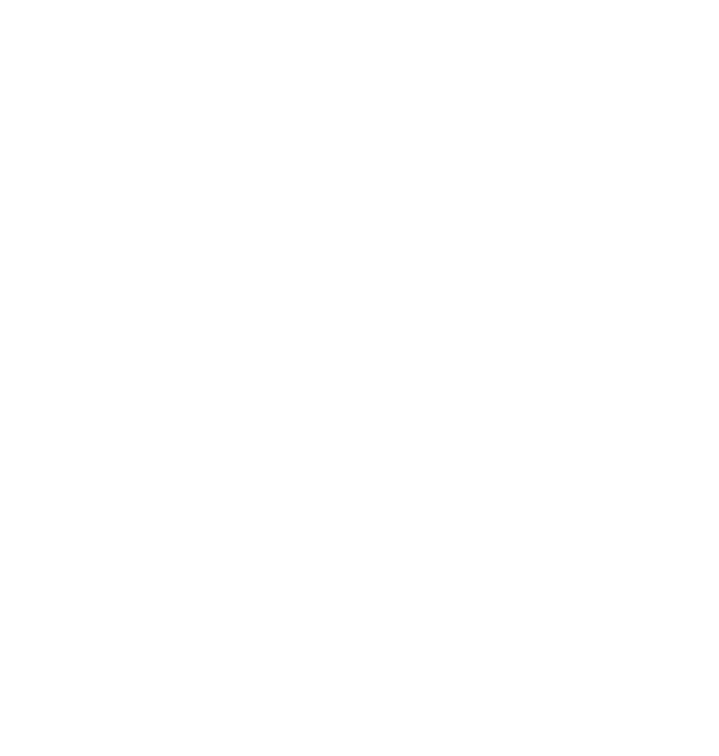
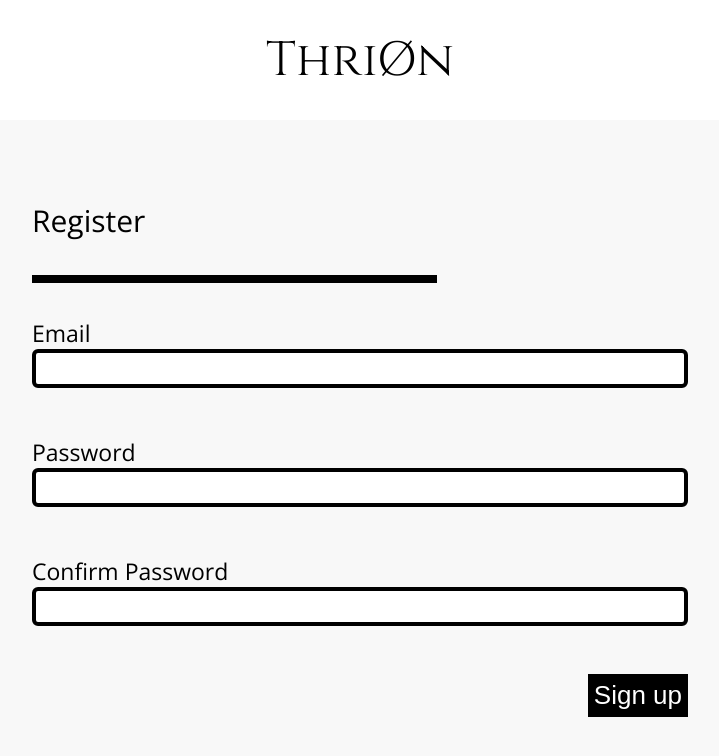
Before and after one commit to azharjk/thrion, a React (Create React App) app in the folder thrion-app/: page /register in a window 1280 px wide. Before the commit this address had no page. Shown: the top 756 px of the page, without its empty margins (280-999 px from the left). Built offline with nearby package versions, Linux system fonts and the light colour scheme.

Commit message:
Add register page
NOTE: The footer is not done, because its maybe implemented in the AuthLayout

```diff
--- a/thrion-app/src/App.tsx
+++ b/thrion-app/src/App.tsx
@@ -6,6 +6,7 @@
 
 import Home from "./pages/Home";
 import Login from "./pages/Login";
+import Register from "./pages/Register";
 
 const App = () => {
   return (
@@ -15,6 +16,7 @@
       </Route>
       <Route path="/" element={<AuthLayout />} >
         <Route path="/login" element={<Login />} />
+        <Route path="/register" element={<Register />} />
       </Route>
     </Routes>
   );
--- a/thrion-app/src/components/layouts/AuthLayout.css
+++ b/thrion-app/src/components/layouts/AuthLayout.css
@@ -1,5 +1,10 @@
+:root {
+  --header-height: 15vh;
+  --content-height: calc(100vh - var(--header-height));
+}
+
 .auth-header {
-  height: 15vh;
+  height: var(--header-height);
   display: flex;
   justify-content: center;
   align-items: center;
@@ -10,3 +15,11 @@
   font-weight: normal;
   font-family: 'Cinzel', serif;
 }
+
+.auth-content {
+  height: var(--content-height);
+  background-color: rgba(196, 196, 196, 13%);
+
+  display: flex;
+  justify-content: center;
+}
--- a/thrion-app/src/components/layouts/AuthLayout.tsx
+++ b/thrion-app/src/components/layouts/AuthLayout.tsx
@@ -9,7 +9,7 @@
       <header className="auth-header">
         <h1 className="auth-header__heading">ThriØn</h1>
       </header>
-      <main>
+      <main className="auth-content">
         <Outlet />
       </main>
     </>
--- /dev/null
+++ b/thrion-app/src/pages/Register.css
@@ -0,0 +1,58 @@
+:root {
+  --btm-gap: 2.12rem;
+  --text-family: 'Open Sans', sans-serif;
+}
+
+.form-container {
+  width: 41rem;
+}
+
+.form__heading {
+  margin-top: 5rem;
+  margin-bottom: var(--btm-gap);
+}
+
+.form__heading__title {
+  font-size: 30px;
+  font-weight: normal;
+  font-family: var(--text-family);
+}
+
+.form__heading__border-btm {
+  display: block;
+  padding-bottom: var(--btm-gap);
+  width: 405px;
+  border-bottom: 8px solid black;
+}
+
+.form-group {
+  display: flex;
+  flex-direction: column;
+  margin-bottom: 3rem;
+}
+
+.form-group__label {
+  font-size: 23px;
+  font-family: var(--text-family);
+}
+
+.form-group__control {
+  border: 4px solid black;
+  border-radius: 6px;
+  padding: .5rem;
+}
+
+.form-submit {
+  display: flex;
+  justify-content: end;
+}
+
+.form-submit__btn {
+  font-size: 26px;
+  padding: 6px;
+  border-radius: 0px;
+  border: none;
+  background-color: black;
+  color: white;
+  cursor: pointer;
+}
--- a/thrion-app/src/pages/Register.tsx
+++ b/thrion-app/src/pages/Register.tsx
@@ -1,13 +1,34 @@
 import React from "react";
 
+import "./Register.css";
+
 const Register = () => {
-  return <h1>Register</h1>
-}
-<>
-
-
-
-
-</>
+  return (
+    <div className="form-container">
+      <div className="form__heading">
+        <span className="form__heading__border-btm">
+          <h1 className="form__heading__title">Register</h1>
+        </span>
+      </div>
+      <form>
+        <div className="form-group">
+          <label className="form-group__label" htmlFor="email">Email</label>
+          <input className="form-group__control" type="email" id="email" />
+        </div>
+        <div className="form-group">
+          <label className="form-group__label" htmlFor="password">Password</label>
+          <input className="form-group__control" type="password" id="password" />
+        </div>
+        <div className="form-group">
+          <label className="form-group__label" htmlFor="confirm-password">Confirm Password</label>
+          <input className="form-group__control" type="password" id="confirm-password" />
+        </div>
+        <div className="form-submit">
+          <button className="form-submit__btn">Sign up</button>
+        </div>
+      </form>
+    </div>
+  );
+};
 
 export default Register;
```
